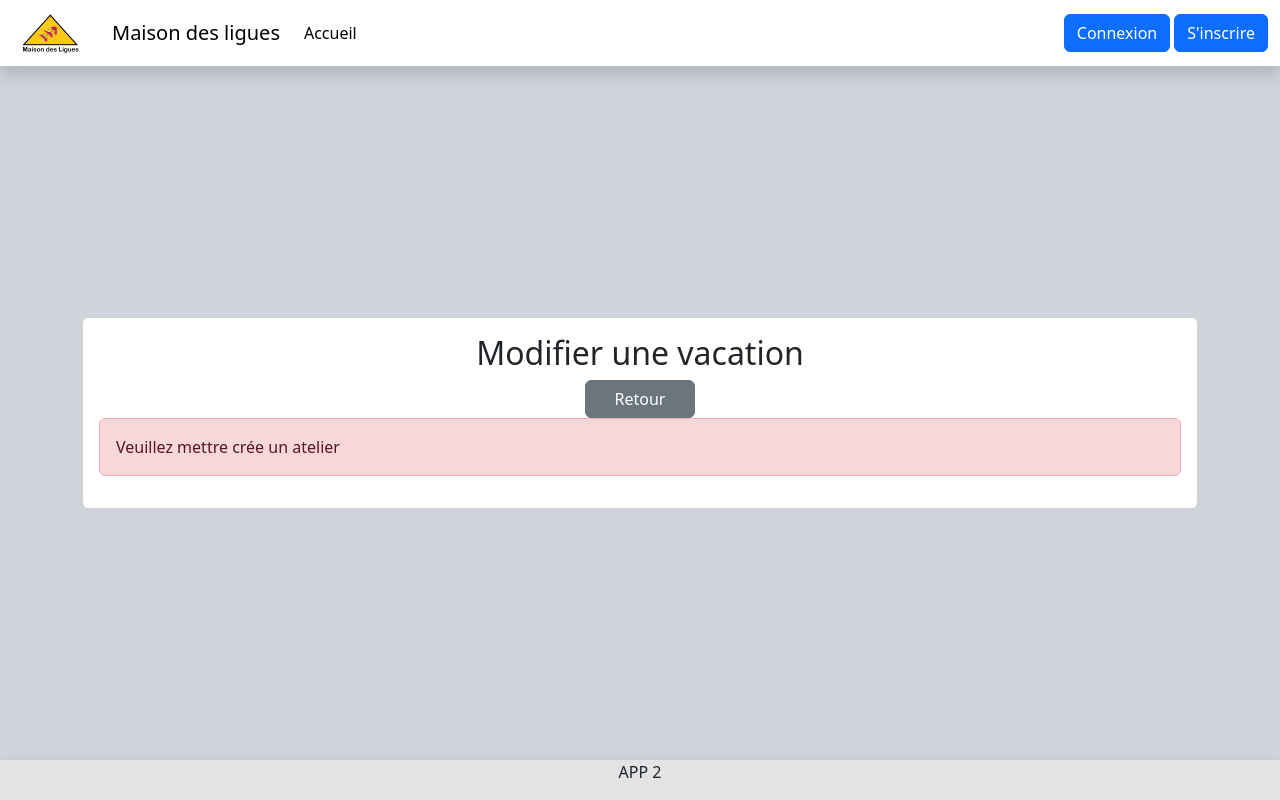
After one commit to MDL-2023-2024/client, a Symfony app: template templates/gestion_congre/edit_vacation_form.html.twig in a window 1280 px wide. The commit adds this page. Run offline with Twig, Linux system fonts and the light colour scheme; the template is opened without the code that fills it, so the values that code supplies are empty; some libraries are stand-ins or nearby versions.

Commit message:
🔧Correction d'une erreur afin de correspondre à l'US demander

```diff
--- a/public/js/vacationFormEdit.js
+++ b/public/js/vacationFormEdit.js
@@ -2,6 +2,13 @@ document.addEventListener("DOMContentLoaded", function () {
 	var selectElement = document.querySelector("#select-atelier");
 
 	selectElement.disabled = false;
+
+    //active tout les bouton dans le formulaire
+    document.querySelectorAll(".form-list-vacation button").forEach(function (button) {
+        button.disabled = false;
+    });
+
+
 
 	selectElement.addEventListener("change", function () {
 		var selectedOptionId = this.value;
--- a/templates/gestion_congre/add_congre.html.twig
+++ b/templates/gestion_congre/add_congre.html.twig
@@ -33,7 +33,7 @@
 								<div class="alert alert-success w-100">{{ flash }}</div>
 							{% endfor %}
 							{% if error_flashes|length > 0 %}
-								<div class="alert alert-danger">
+								<div class="alert alert-danger mt-3">
 									{% for error in error_flashes %}
 										<p>{{ error }}</p>
 									{% endfor %}
@@ -48,5 +48,4 @@
 			</div>
 		</div>
 	</div>
-
 {% endblock %}
--- a/templates/gestion_congre/edit_vacation.html.twig
+++ b/templates/gestion_congre/edit_vacation.html.twig
@@ -16,7 +16,7 @@
 					<div class="col-md-6">
 						<select class="form-select" id="select-atelier" size="7" aria-label="size 7 select example" autofocus disabled>
 							{% for atelier in ateliers %}
-								<option value="{{atelier.id}}" class="fs-4">
+								<option value="{{atelier.id}}" class="fs-4" {{(loop.first) ? "selected" : "" }}>
 									{{atelier.libelle}}
 								</option>
 							{% endfor %}
@@ -39,7 +39,7 @@
 										</option>
 									{% endfor %}
 								</select>
-								<button class="btn btn-primary mt-3 m-auto" type="submit">Modifier</button>
+								<button class="btn btn-primary mt-3 m-auto" type="submit" disabled>Modifier</button>
 							</form>
 						{% endfor %}
 					</div>
--- /dev/null
+++ b/templates/gestion_congre/edit_vacation_form.html.twig
@@ -0,0 +1,36 @@
+{% extends 'base.html.twig' %}
+
+{% block title %}Hello GestionCongreController!
+{% endblock %}
+{% block javascripts %}
+	<script src="{{ asset('js/vacationFormEdit.js') }}"></script>
+{% endblock %}
+
+{% set error_flashes = app.flashes('error') %}
+
+{% block body %}
+	<div class="container flex-grow-1 d-flex justify-content-center align-items-center">
+		<div class="card w-100">
+			<div class="card-body">
+				<div class="row justify-content-center align-items-center h-100">
+					<h2 class="text-center">Modifier une vacation</h2>
+					<a href="{{ path('gestion_edit_vacation') }}" class="btn btn-secondary m-auto" style="width: 10%;">Retour</a>
+					<div id="notif-info">
+						{% for flash in app.flashes('success') %}
+							<div class="alert alert-success w-100" id="notif-info">{{ flash }}</div>
+						{% endfor %}
+						{% if error_flashes|length > 0 %}
+							<div class="alert alert-danger">
+								{% for error in error_flashes %}
+									<p>{{ error }}</p>
+								{% endfor %}
+							</div>
+						{% endif %}
+					</div>
+					{% include "gestion_congre/form/vacationForm.html.twig"  with {'show': true} %}
+				</div>
+			</div>
+		</div>
+	</div>
+
+{% endblock %}
--- a/templates/gestion_congre/form/vacationForm.html.twig
+++ b/templates/gestion_congre/form/vacationForm.html.twig
@@ -3,7 +3,7 @@
 		{% if vacationForm is null %}
 			<span class="d-block alert alert-danger w-100">Veuillez mettre crée un atelier</span>
 		{% else %}
-			{{ form(vacationForm) }}{% endif %}
-		</div>
-	</div>
+			{{ form(vacationForm) }}
+        {% endif %}
+    </div>
 {% endblock %}
```
Also changed, not shown: src/Controller/GestionCongreController.php (+4 -6 lines), templates/gestion_congre/edit_vacation.html copy.twig (deleted, +0 -44 lines).
